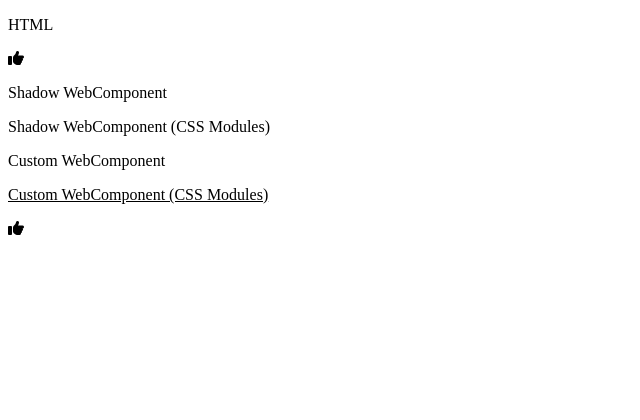
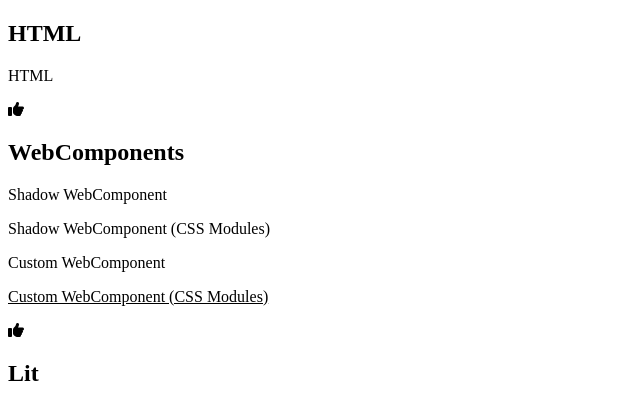
Before and after one commit to benqus/webc-lit-demo, a website built with Parcel: page index.html in a window 1280 px wide. Shown: the whole page, without its empty margins (0-640 px from the left). Built offline with nearby package versions, Linux system fonts and the light colour scheme.

Commit message:
html update

```diff
--- a/index.html
+++ b/index.html
@@ -6,17 +6,20 @@
   <body>
 
     <!-- HTML -->
+    <h2>HTML</h2>
     <div>
       <p>HTML</p>
       <i class="fa-solid fa-thumbs-up"></i>
     </div>
 
     <!-- WebComponents -->
+    <h2>WebComponents</h2>
     <shadow-component></shadow-component>
 
     <custom-component></custom-component>
 
     <!-- LitElement -->
+    <h2>Lit</h2>
     <lit-shadow-element></lit-shadow-element>
 
     <lit-custom-element></lit-custom-element>
```
